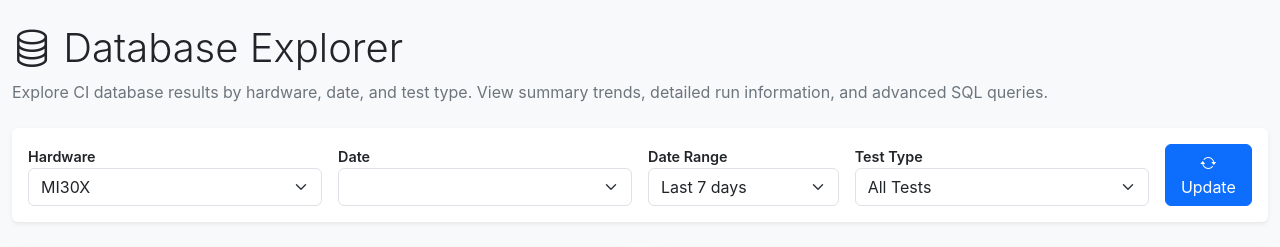
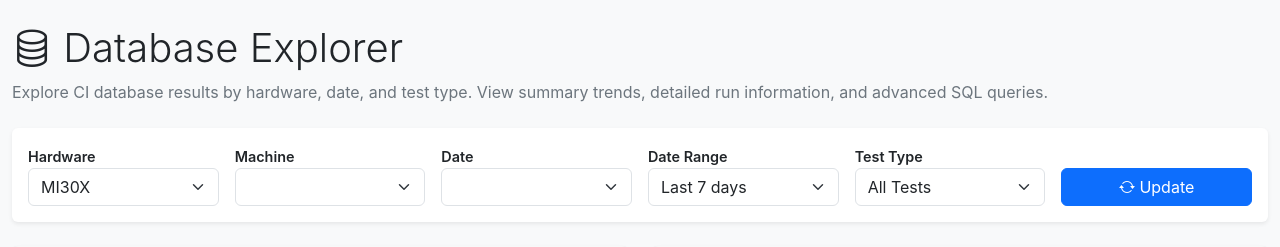
Before and after one commit to michael-amd/sglang-ci, a Flask app: page /database in a window 1280 px wide. Shown: the part 56-303 px from the top of the page. Run offline with Flask 3, Linux system fonts and the light colour scheme; lists and menus that the app fills with data are empty.

Commit message:
Enhance machine selection in database overview for hardware types
- Introduced default machine selection based on hardware type in the API and frontend.
- Updated SQL queries to filter test runs by the selected machine without the "all" option.
- Modified the HTML layout to accommodate a dedicated machine selection dropdown.
- Improved JavaScript logic to dynamically update available machines based on selected hardware.

```diff
--- a/dashboard/app.py
+++ b/dashboard/app.py
@@ -495,7 +495,17 @@ def api_database_overview():
             hardware = "mi30x"
 
         selected_test = request.args.get("test", "all")
-        selected_machine = request.args.get("machine", "all")  # Filter by machine name
+
+        # Default machines per hardware type
+        DEFAULT_MACHINES = {
+            "mi30x": "dell300x-pla-t10-23",
+            "mi35x": "smci355-ccs-aus-m12-33",
+        }
+        # Use hardware-specific default if no machine specified
+        default_machine = DEFAULT_MACHINES.get(hardware, "all")
+        selected_machine = request.args.get(
+            "machine", default_machine
+        )  # Filter by machine name
         range_days = request.args.get("range", "7")
         try:
             range_days = int(range_days)
@@ -545,7 +555,7 @@ def api_database_overview():
         if selected_test not in test_options:
             selected_test = "all"
 
-        # Get available machine names for this hardware
+        # Get available machine names for this hardware (no "all" option)
         cursor.execute(
             """
             SELECT DISTINCT machine_name FROM test_runs
@@ -555,37 +565,27 @@ def api_database_overview():
             (hardware,),
         )
         machine_names = [row["machine_name"] for row in cursor.fetchall()]
-        machine_options = ["all"] + machine_names
-        if selected_machine not in machine_options:
-            selected_machine = "all"
+        machine_options = machine_names  # No "all" option
+        if selected_machine not in machine_options and machine_names:
+            selected_machine = (
+                default_machine
+                if default_machine in machine_names
+                else machine_names[0]
+            )
 
-        # Get all test runs including multiple machines per date
-        # Order by run_date DESC, then by machine_name to group by machine
-        # Filter by machine if specified
-        if selected_machine != "all":
-            cursor.execute(
-                """
-                SELECT id, run_date, overall_status, passed_tasks, failed_tasks,
-                       total_tasks, docker_image, not_run, run_datetime_pt, machine_name,
-                       github_log_url, github_cron_log_url, github_detail_log_url, plot_github_url
-                FROM test_runs
-                WHERE hardware = ? AND run_date BETWEEN ? AND ? AND machine_name = ?
-                ORDER BY run_date DESC, machine_name
-                """,
-                (hardware, start_date, selected_date, selected_machine),
-            )
-        else:
-            cursor.execute(
-                """
-                SELECT id, run_date, overall_status, passed_tasks, failed_tasks,
-                       total_tasks, docker_image, not_run, run_datetime_pt, machine_name,
-                       github_log_url, github_cron_log_url, github_detail_log_url, plot_github_url
-                FROM test_runs
-                WHERE hardware = ? AND run_date BETWEEN ? AND ?
-                ORDER BY run_date DESC, machine_name
-                """,
-                (hardware, start_date, selected_date),
-            )
+        # Get all test runs for selected machine
+        # Order by run_date DESC
+        cursor.execute(
+            """
+            SELECT id, run_date, overall_status, passed_tasks, failed_tasks,
+                   total_tasks, docker_image, not_run, run_datetime_pt, machine_name,
+                   github_log_url, github_cron_log_url, github_detail_log_url, plot_github_url
+            FROM test_runs
+            WHERE hardware = ? AND run_date BETWEEN ? AND ? AND machine_name = ?
+            ORDER BY run_date DESC
+            """,
+            (hardware, start_date, selected_date, selected_machine),
+        )
         daily_runs = []
         for row in cursor.fetchall():
             total_tasks = row["total_tasks"] or 0
--- a/dashboard/templates/database.html
+++ b/dashboard/templates/database.html
@@ -145,14 +145,18 @@
     <div class="card mb-4">
         <div class="card-body">
             <div class="row g-3 align-items-end">
-                <div class="col-6 col-md-3">
+                <div class="col-6 col-md-2">
                     <label for="hardwareSelect" class="db-filter-label">Hardware</label>
                     <select class="form-select" id="hardwareSelect">
                         <option value="mi30x">MI30X</option>
                         <option value="mi35x">MI35X</option>
                     </select>
                 </div>
-                <div class="col-6 col-md-3">
+                <div class="col-6 col-md-2">
+                    <label for="machineSelect" class="db-filter-label">Machine</label>
+                    <select class="form-select" id="machineSelect"></select>
+                </div>
+                <div class="col-6 col-md-2">
                     <label for="dateSelect" class="db-filter-label">Date</label>
                     <select class="form-select" id="dateSelect"></select>
                 </div>
@@ -164,13 +168,13 @@
                         <option value="30">Last 30 days</option>
                     </select>
                 </div>
-                <div class="col-6 col-md-3">
+                <div class="col-6 col-md-2">
                     <label for="testSelect" class="db-filter-label">Test Type</label>
                     <select class="form-select" id="testSelect">
                         <option value="all">All Tests</option>
                     </select>
                 </div>
-                <div class="col-12 col-md-1 d-grid">
+                <div class="col-6 col-md-2 d-grid">
                     <button class="btn btn-primary" id="refreshButton"><i class="bi bi-arrow-repeat"></i> Update</button>
                 </div>
             </div>
@@ -391,12 +395,20 @@
 
 {% block extra_scripts %}
 <script>
+// Default machine names per hardware type
+const DEFAULT_MACHINES = {
+    'mi30x': 'dell300x-pla-t10-23',
+    'mi35x': 'smci355-ccs-aus-m12-33'
+};
+
 const dbState = {
     hardware: 'mi30x',
     selectedDate: null,
     rangeDays: 7,
     testName: 'all',
-    availableDates: []
+    machineName: 'all',  // Will be set to default on init
+    availableDates: [],
+    availableMachines: []
 };
 
 let passRateChart = null;
@@ -408,6 +420,8 @@ function setupFilterControls() {
     document.getElementById('hardwareSelect').addEventListener('change', (event) => {
         dbState.hardware = event.target.value;
         dbState.selectedDate = null;
+        // Set default machine for this hardware type
+        dbState.machineName = DEFAULT_MACHINES[dbState.hardware] || 'all';
         loadDatabaseOverview();
     });
 
@@ -418,6 +432,11 @@ function setupFilterControls() {
 
     document.getElementById('rangeSelect').addEventListener('change', (event) => {
         dbState.rangeDays = parseInt(event.target.value, 10) || 7;
+        loadDatabaseOverview();
+    });
+
+    document.getElementById('machineSelect').addEventListener('change', (event) => {
+        dbState.machineName = event.target.value || 'all';
         loadDatabaseOverview();
     });
 
@@ -509,13 +528,16 @@ async function loadDatabaseOverview() {
     const explorer = document.getElementById('databaseExplorer');
     if (explorer && !dbState.initialized) {
         dbState.hardware = explorer.dataset.defaultHardware || 'mi30x';
+        // Set default machine for this hardware type
+        dbState.machineName = DEFAULT_MACHINES[dbState.hardware] || 'all';
         dbState.initialized = true;
     }
 
     const params = new URLSearchParams({
         hardware: dbState.hardware,
         range: dbState.rangeDays,
-        test: dbState.testName
+        test: dbState.testName,
+        machine: dbState.machineName
     });
 
     if (dbState.selectedDate) {
@@ -570,6 +592,29 @@ function updateFilterControls(data) {
 
     const rangeSelect = document.getElementById('rangeSelect');
     if (rangeSelect) rangeSelect.value = dbState.rangeDays;
+
+    // Update machine select dropdown (no "all" option)
+    const machineSelect = document.getElementById('machineSelect');
+    if (machineSelect) {
+        machineSelect.innerHTML = '';
+        // Filter out 'all' option - only show actual machines
+        const machines = (data.machine_names || []).filter(name => name !== 'all');
+        machines.forEach((name) => {
+            const option = document.createElement('option');
+            option.value = name;
+            // Extract short name (e.g., t10-23 from dell300x-pla-t10-23)
+            const parts = name.split('-');
+            const shortName = parts.length >= 2 ? parts.slice(-2).join('-') : name;
+            option.textContent = shortName;
+            machineSelect.appendChild(option);
+        });
+        // Set selected value
+        const selectedMachine = data.selected_machine && data.selected_machine !== 'all'
+            ? data.selected_machine
+            : (machines[0] || '');
+        machineSelect.value = selectedMachine;
+        dbState.machineName = selectedMachine;
+    }
 
     const testSelect = document.getElementById('testSelect');
     if (testSelect) {
```
